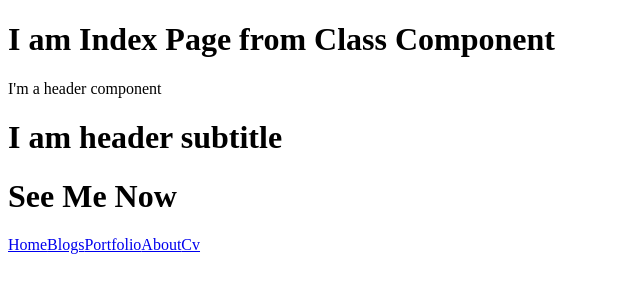
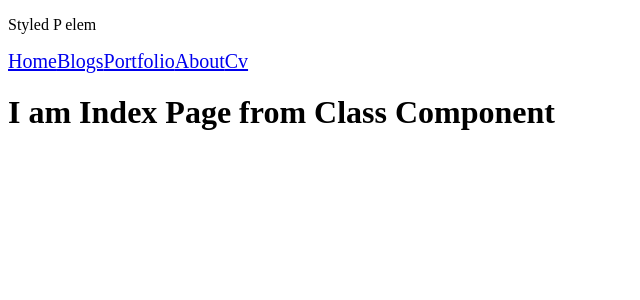
Before and after one commit to andrewjthomsen/portfolio-2020, a Next.js app: page / in a window 1280 px wide. Shown: the top 300 px of the page, without its empty margins (0-640 px from the left). Built offline with nearby package versions, Linux system fonts and the light colour scheme.

Commit message:
Finished configuring navigation and am starting to work on bare-bones styling

```diff
--- /dev/null
+++ b/components/layouts/BaseLayout.js
@@ -0,0 +1,13 @@
+import React from 'react';
+import Header from '../shared/Header';
+
+const BaseLayout = (props) => {
+    return (
+        <React.Fragment>
+            <Header />
+            {props.children}
+        </React.Fragment>
+
+    )
+}
+export default BaseLayout;
--- a/components/shared/Header.js
+++ b/components/shared/Header.js
@@ -10,9 +10,9 @@ class Header extends React.Component {
             <React.Fragment>
             <p>{ title }</p>
             {this.props.children}
-
+            <p>Styled P elem</p>
             <Link href="/">
-            <a href="/">Home</a>
+            <a style={{'fontSize': '20'}}>Home</a>
             </Link>
             <Link href="/blogs">
             <a>Blogs</a>
@@ -26,6 +26,13 @@ class Header extends React.Component {
             <Link href="/cv">
             <a>Cv</a>
             </Link>
+            <style jsx>
+            {`
+                a {
+                    font-size: 20px;
+                }
+            `}
+            </style>
             </React.Fragment>
         )
     }
--- a/pages/about.js
+++ b/pages/about.js
@@ -1,10 +1,10 @@
 import React from 'react';
-import Header from '../components/shared/Header';
+import BaseLayout from '../components/layouts/BaseLayout';
 class About extends React.Component {
     render () {
         return (
-            <div>  <h1>I am About Page </h1>
-            <Header/></div>
+            <BaseLayout>  <h1>I am About Page </h1>
+            </BaseLayout>
         )
     }
 }
--- a/pages/cv.js
+++ b/pages/cv.js
@@ -1,10 +1,10 @@
 import React from 'react';
-import Header from '../components/shared/Header';
+import BaseLayout from '../components/layouts/BaseLayout';
 class Cv extends React.Component {
     render () {
         return (
-            <div><h1>I am Cv Page from Class Component</h1>
-            <Header/></div>
+            <BaseLayout><h1>I am Cv Page from Class Component</h1>
+            </BaseLayout>
 
         )
     }
--- a/pages/index.js
+++ b/pages/index.js
@@ -1,16 +1,13 @@
 import React from 'react';
-import Header from '../components/shared/Header';
+import BaseLayout from '../components/layouts/BaseLayout';
 class Index extends React.Component {
 
     render () {
         return (
-            <div>
+            <BaseLayout>
              <h1>I am Index Page from Class Component</h1>
-                <Header title={"I'm a header component"}>
-                <h1>I am header subtitle</h1>
-                    <h1>See Me Now</h1>
-                </Header>
-            </div>
+
+            </BaseLayout>
         )
     }
 }
--- a/pages/portfolio.js
+++ b/pages/portfolio.js
@@ -1,10 +1,10 @@
 import React from 'react';
-import Header from '../components/shared/Header';
+import BaseLayout from '../components/layouts/BaseLayout';
 class Portfolio extends React.Component {
     render () {
         return (
-            <div> <h1>I am Portfolio Page!</h1>
-            <Header/></div>
+            <BaseLayout> <h1>I am Portfolio Page!</h1>
+            </BaseLayout>
         )
     }
 }
```
Also changed, not shown: pages/blogs.js (+3 -4 lines).
